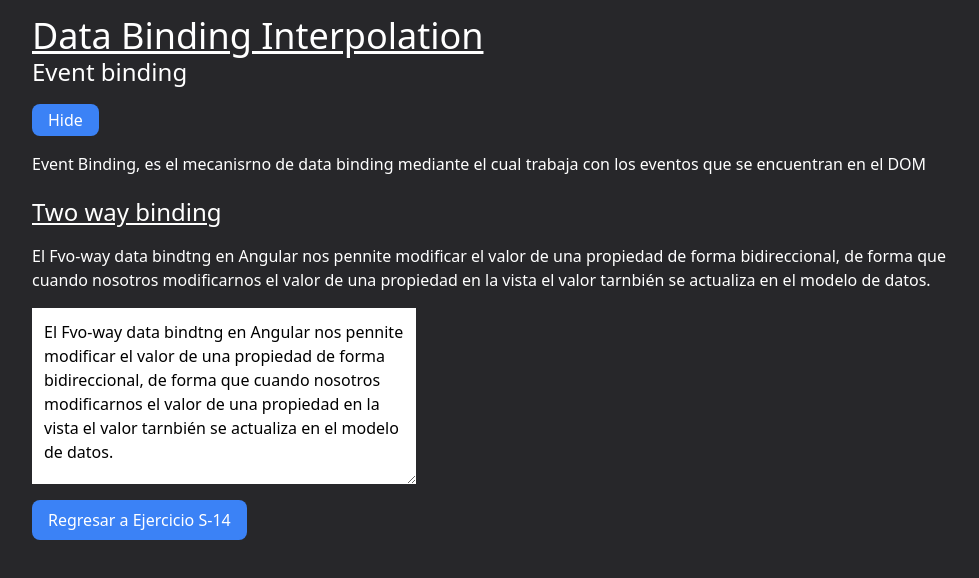
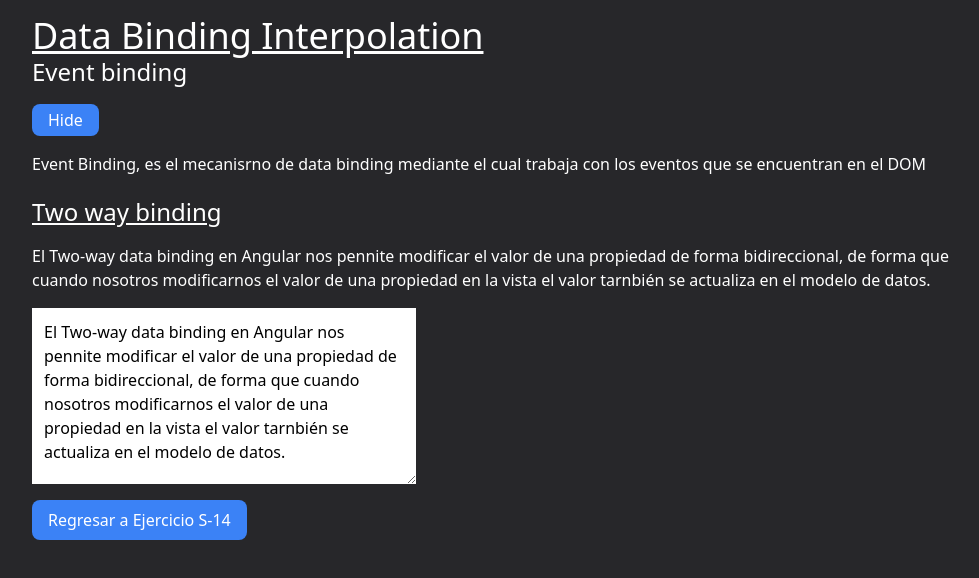
Before and after one commit to leonelhv/sesion14_15, an Angular app: page /home-s15 in a window 1280 px wide. Shown: the top 578 px of the page, without its empty margins (128-1107 px from the left). Built offline with nearby package versions, Linux system fonts and the light colour scheme.

Commit message:
fix typo

```diff
--- a/src/app/pages/home-s15/home-s15.component.ts
+++ b/src/app/pages/home-s15/home-s15.component.ts
@@ -9,7 +9,7 @@
   titulo = 'Data Binding Interpolation';
   isVisible = true;
   textLarge =
-    'El Fvo-way data bindtng en Angular nos pennite modificar el valor de una propiedad de forma bidireccional, de forma que cuando nosotros modificarnos el valor de una propiedad en la vista el valor tarnbién se actualiza en el modelo de datos.';
+    'El Two-way data binding en Angular nos pennite modificar el valor de una propiedad de forma bidireccional, de forma que cuando nosotros modificarnos el valor de una propiedad en la vista el valor tarnbién se actualiza en el modelo de datos.';
 
   onVisible() {
     this.isVisible = !this.isVisible;
```
